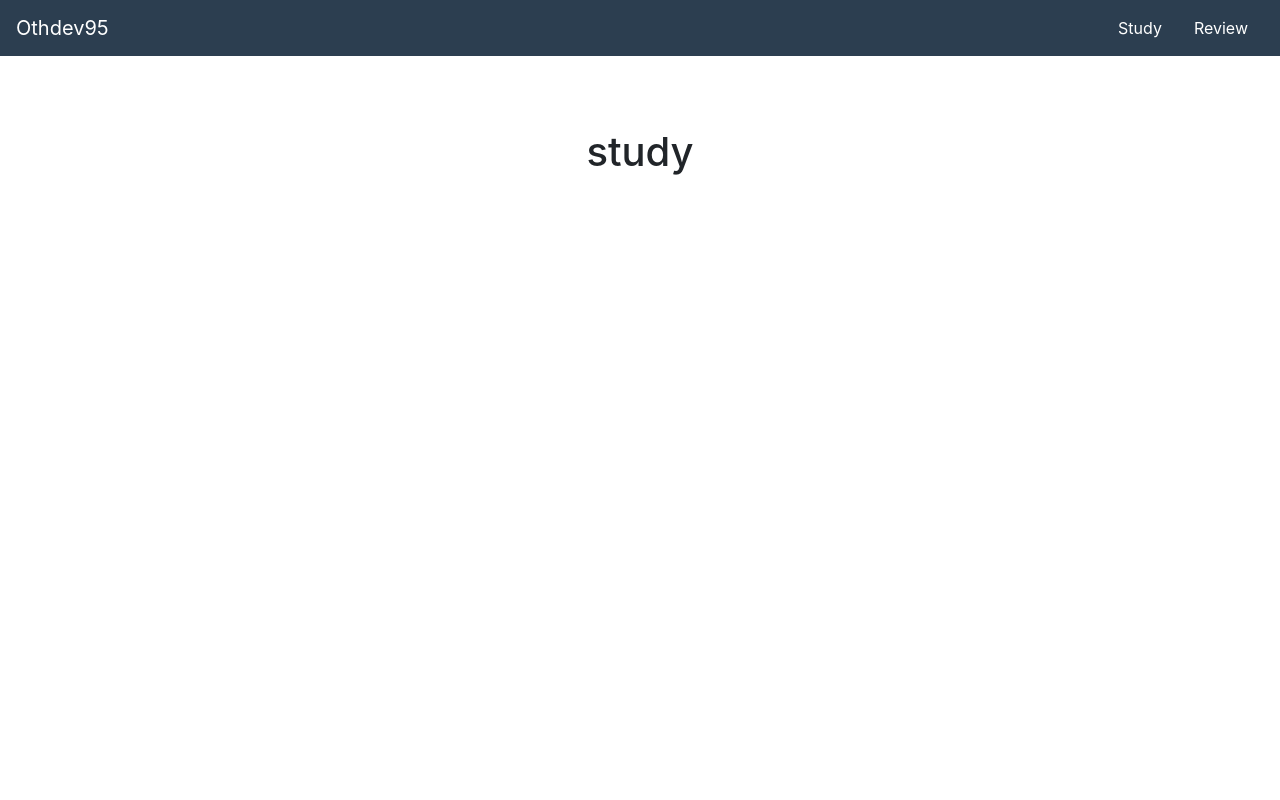
After one commit to ohtaehyun/postBlog, a Django app: page /study in a window 1280 px wide. The commit adds this page. Run offline with Django 3.2, Linux system fonts and the light colour scheme; parts of the project's set-up code (start-up, migrations or seed data) failed here and were passed over; some libraries are stand-ins or nearby versions.

Commit message:
make some sample page of review and study

```diff
--- a/community/board/templates/base.html
+++ b/community/board/templates/base.html
@@ -18,29 +18,20 @@
     {% load static %}
     <link rel="stylesheet" href="{% static 'base.css' %}" />
     <link rel="stylesheet" href="../static/base.css" />
-    <title>Sign Up for othdev95's post blog</title>
+    <title>othdev95's post blog</title>
   </head>
   <body>
     <div class="container-fluid h-100 min-vh-100">
       <header>
         <nav class="navbar color-primary">
-          <a href="" class="navbar-brand">Othdev95</a>
+          <a href="home" class="navbar-brand">Othdev95</a>
           <div class="">
             <ul class="nav mr-auto">
               <li class="nav-item">
-                <a class="nav-link" href="#">Link</a>
+                <a class="nav-link" href="study">Study</a>
               </li>
               <li class="nav-item">
-                <a class="nav-link" href="#">Link</a>
-              </li>
-              <li class="nav-item">
-                <a class="nav-link" href="#">Link</a>
-              </li>
-              <li class="nav-item">
-                <a class="nav-link" href="#">Link</a>
-              </li>
-              <li class="nav-item">
-                <a class="nav-link" href="#">Link</a>
+                <a class="nav-link" href="review">Review</a>
               </li>
             </ul>
           </div>
--- a/community/board/templates/index.html
+++ b/community/board/templates/signIn.html
@@ -1,5 +1,5 @@
 {% extends 'base.html' %} {% block content %} {% load static %}
-<link rel="stylesheet" href="{% static 'index.css' %}" />
+<link rel="stylesheet" href="{% static 'signIn.css' %}" />
 <div class="container-fluid hero h-100 min-vh-100">
   <div class="row content">
     <div class="col-md-6 greeting text-concrete text">
--- /dev/null
+++ b/community/board/templates/study.html
@@ -0,0 +1,10 @@
+{% extends 'base.html' %} {% block content %}
+<div class="container-fluid h-100">
+  <div class="row justify-content-center">
+    <div class="col-md-9 col-9 text-center">
+      <br /><br /><br />
+      <h1> study</h1>
+    </div>
+  </div>
+</div>
+{% endblock %}
--- a/community/board/urls.py
+++ b/community/board/urls.py
@@ -2,5 +2,8 @@
 from django.urls import path
 from . import views
 urlpatterns = [
-    path('', views.index)
+    path('', views.signIn),
+    path('home', views.home),
+    path('study', views.study),
+    path('review', views.review)
 ]
--- a/community/board/views.py
+++ b/community/board/views.py
@@ -1,11 +1,32 @@
-from django.shortcuts import render
+from django.shortcuts import render, redirect
+from django.http import HttpResponse
 from django.contrib.auth.hashers import check_password
 from comuUser.models import CommuUser
 
 # Create your views here.
 
 
-def index(request):
+def review(request):
+    return render(request, "review.html")
+
+
+def study(request):
+    return render(request, "study.html")
+
+
+def home(request):
+    msg = {}
+    if request.session.session_key is not None:
+        msg['msg'] = request.session['user']
+        user = CommuUser.objects.get(id=request.session['user'])
+        msg['name'] = user.userName
+    else:
+        msg['name'] = "unidentified"
+
+    return render(request, "home.html", msg)
+
+
+def signIn(request):
     if request.method == "POST":
         userName = request.POST.get('userName', None)
         userEmail = request.POST.get('userEmail', None)
@@ -17,13 +38,14 @@ def index(request):
         elif userEmail:
             user = CommuUser.objects.get(userEmail=userEmail)
         else:
-            return render(request, 'index.html', err_msg)
+            return render(request, 'signIn.html', err_msg)
 
         if check_password(userPassword, user.userPassword):
             request.session['user'] = user.id
-            return render(request, "index.html")
+            request.session['name'] = user.userName
+            return redirect("/home")
         else:
             err_msg["error"] = "Wrong Password Dude!"
-            return render(request, "index.html", err_msg)
+            return render(request, "signIn.html", err_msg)
     else:
-        return render(request, 'index.html')
+        return render(request, 'signIn.html')
```
Also changed, not shown: community/board/templates/home.html (added, +11 -0 lines), community/board/templates/review.html (added, +10 -0 lines), community/board/static/signIn.css (renamed from community/board/static/index.css), community/db.sqlite3.
